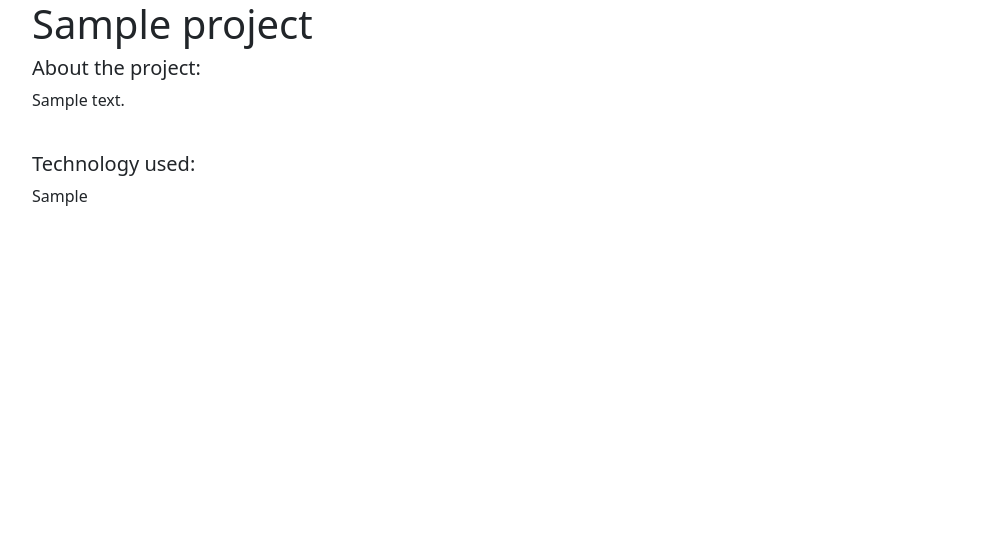
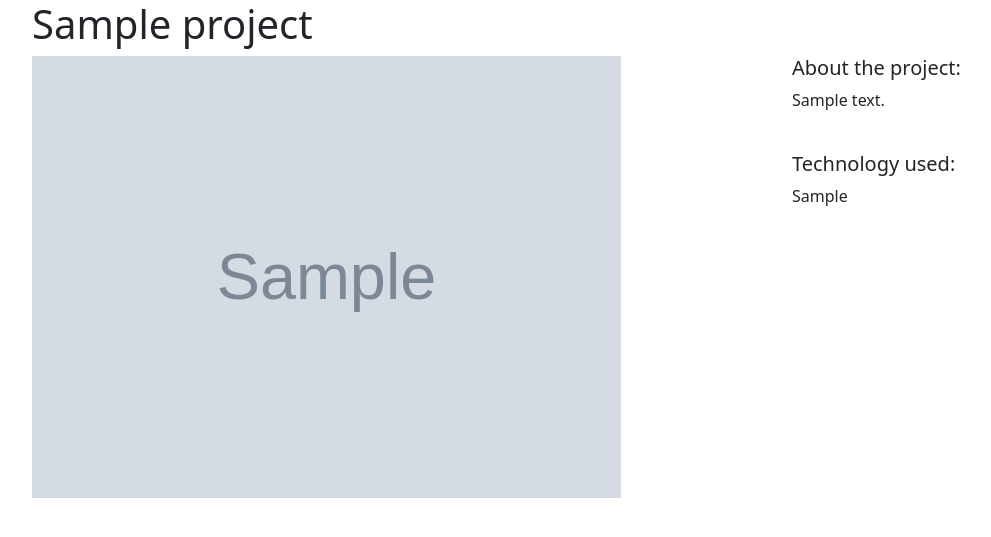
Before and after one commit to casto-tech/Portfolio, a Django app: page /projects/1/ in a window 1280 px wide. Shown: the top 537 px of the page, without its empty margins (50-1041 px from the left). Run offline with Django 5.2, Linux system fonts and the light colour scheme; tables that the repository leaves empty hold one stand-in row (values such as "Sample post"); grey boxes marked "Sample" are stand-in pictures.

Commit message:
added Project images

```diff
--- a/personal_portfolio/settings.py
+++ b/personal_portfolio/settings.py
@@ -50,6 +50,9 @@ MIDDLEWARE = [
     'django.contrib.messages.middleware.MessageMiddleware',
     'django.middleware.clickjacking.XFrameOptionsMiddleware',
 ]
+
+MEDIA_ROOT = BASE_DIR / "uploads/"
+MEDIA_URL = "media/"
 
 ROOT_URLCONF = 'personal_portfolio.urls'
 
--- a/personal_portfolio/urls.py
+++ b/personal_portfolio/urls.py
@@ -16,9 +16,11 @@ Including another URLconf
 """
 from django.contrib import admin
 from django.urls import path, include
+from django.conf import settings
+from django.conf.urls.static import static
 
 urlpatterns = [
     path('admin/', admin.site.urls),
     path("", include("pages.urls")),
     path("projects/", include("projects.urls")),
-]
+] + static(settings.MEDIA_URL, document_root=settings.MEDIA_ROOT)
--- a/projects/models.py
+++ b/projects/models.py
@@ -4,3 +4,4 @@ class Project(models.Model):
     title = models.CharField(max_length=100)
     description = models.TextField()
     technology = models.CharField(max_length=100)
+    image = models.FileField(upload_to="project_images/", blank=True)
--- a/projects/templates/projects/project_detail.html
+++ b/projects/templates/projects/project_detail.html
@@ -3,7 +3,12 @@
 {% block page_content %}
 <h1>{{ project.title }}</h1>
 <div class="row">
-    <div class="col0-md-4">
+    <div class="col-md-8">
+        {% if project.image %}
+            <img src="{{ project.image.url }}" width="80%">
+        {% endif %}
+    </div>
+    <div class="col-md-4">
         <h5>About the project:</h5>
         <p>{{ project.description }}</p>
         <br>
--- a/projects/templates/projects/project_index.html
+++ b/projects/templates/projects/project_index.html
@@ -6,6 +6,9 @@
     {% for project in projects %}
         <div class="col-md-4">
             <div class="card mb-2">
+                {% if project.image %}
+                    <img class="card-img-top" src="{{ project.image.url }}">
+                {% endif %}
                 <div class="card-body">
                     <h5 class="card-title">{{ project.title }}</h5>
                     <p class="card-text">{{ project.description }}</p>
```
Also changed, not shown: projects/migrations/0003_project_image.py (added), uploads/project_images/Project2.png (added), uploads/project_images/project1.png (added).
